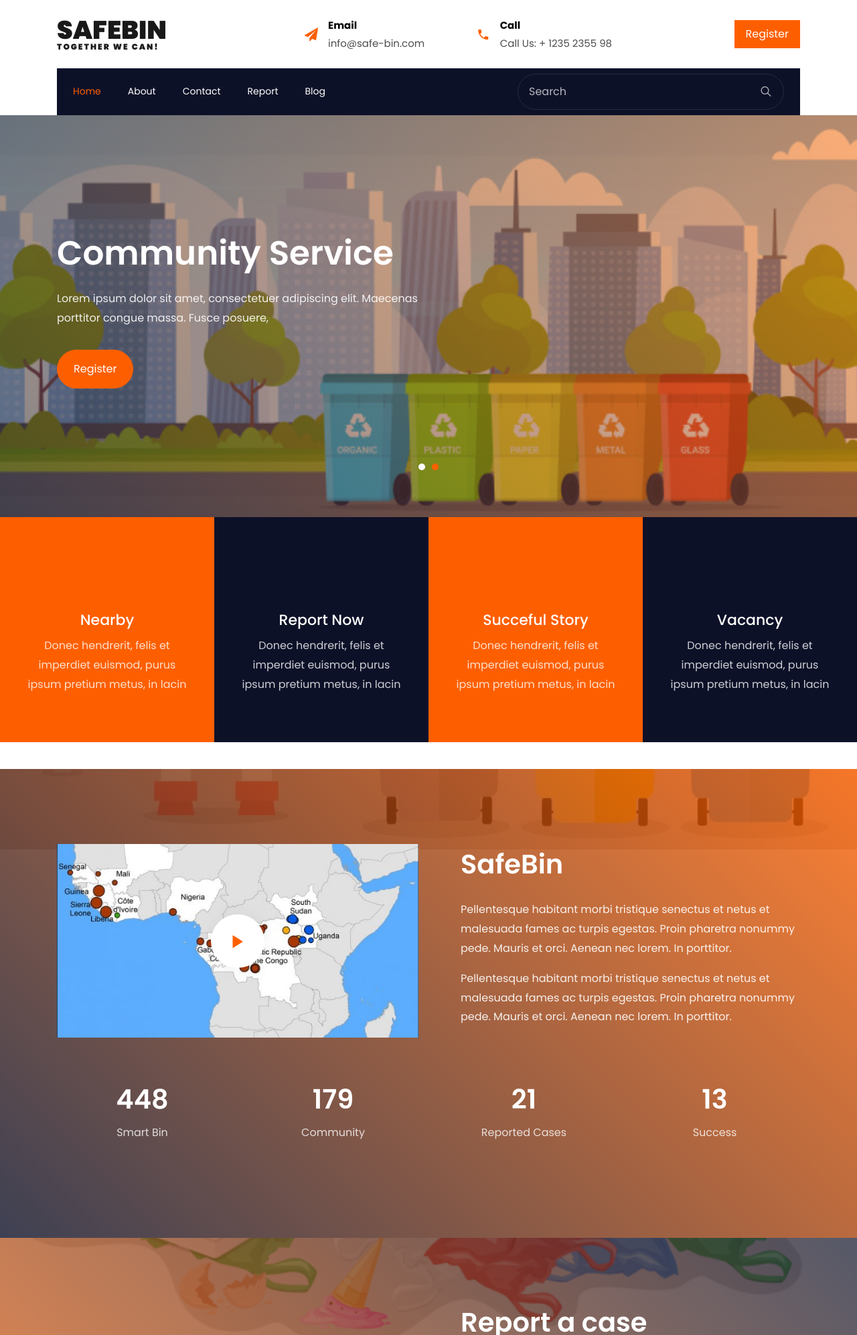
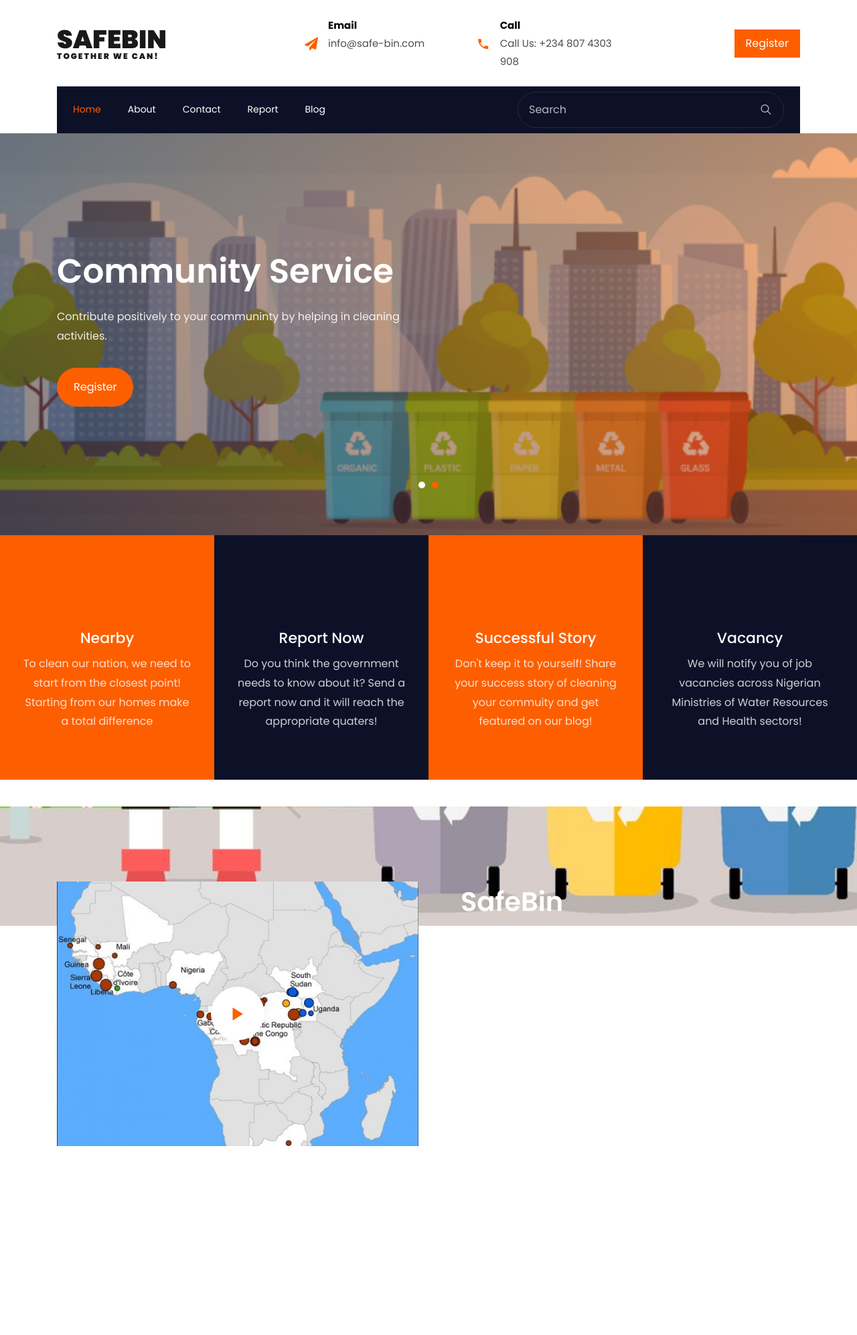
Before and after one commit to BuildForSDGCohort2/team-123-clean, a PHP site: page / in a window 1280 px wide. Shown: the top 1993 px of the page at 67% size. Run offline with PHP 8.4, Linux system fonts and the light colour scheme; some libraries are stand-ins or nearby versions; some web fonts are replaced.

Commit message:
Update index.php

```diff
--- a/index.php
+++ b/index.php
@@ -42,7 +42,7 @@
 					    	<div class="icon d-flex justify-content-center align-items-center"><span class="icon-phone2"></span></div>
 						    <div class="text">
 						    	<span>Call</span>
-						    	<span>Call Us: + 1235 2355 98</span>
+						    	<span>Call Us: +234 807 4303 908</span>
 						    </div>
 					    </div>
 					    <div class="col-md topper d-flex align-items-center justify-content-end">
@@ -71,10 +71,10 @@
 	      <div class="collapse navbar-collapse" id="ftco-nav">
 	        <ul class="navbar-nav mr-auto">
 	        	<li class="nav-item active"><a href="index.html" class="nav-link pl-0">Home</a></li>
-	        	<li class="nav-item"><a href="about.html" class="nav-link">About</a></li>
-	        	<li class="nav-item"><a href="contact.html" class="nav-link">Contact</a></li>
-	        	<li class="nav-item"><a href="Report.html" class="nav-link">Report</a></li>
-	        	<li class="nav-item"><a href="blog.html" class="nav-link">Blog</a></li>
+	        	<li class="nav-item"><a href="#about" class="nav-link">About</a></li>
+	        	<li class="nav-item"><a href="#contact" class="nav-link">Contact</a></li>
+	        	<li class="nav-item"><a href="#report" class="nav-link">Report</a></li>
+	        	<li class="nav-item"><a href="#blog" class="nav-link">Blog</a></li>
 	        </ul>
 	      </div>
 	    </div>
@@ -88,7 +88,7 @@
           <div class="row no-gutters slider-text align-items-center justify-content-start" data-scrollax-parent="true">
           <div class="col-md-6 ftco-animate">
             <h1 class="mb-4">Community Service</h1>
-            <p>Lorem ipsum dolor sit amet, consectetuer adipiscing elit. Maecenas porttitor congue massa. Fusce posuere,</p>
+            <p>Contribute positively to your communinty by helping in cleaning activities.</p>
             <p><a href="#" class="btn btn-primary px-4 py-3 mt-3">Register</a></p>
           </div>
         </div>
@@ -101,7 +101,7 @@
           <div class="row no-gutters slider-text align-items-center justify-content-start" data-scrollax-parent="true">
           <div class="col-md-6 ftco-animate">
             <h1 class="mb-4">Helping community to eradicate and curb wastes</h1>
-            <p>Donec blandit feugiat ligula. Donec hendrerit, felis et imperdiet euismod, purus ipsum pretium metus, in lacinia nulla nisl eget sapien.</p>
+            <p>Wastes don't just cause unhealthy environment, they bring ill-health and causes several diseases and distastes.</p>
             <p><a href="#" class="btn btn-primary px-4 py-3 mt-3">Report Now</a></p>
           </div>
         </div>
@@ -119,7 +119,7 @@
               </div>
               <div class="media-body p-2 mt-3">
                 <h3 class="heading">Nearby</h3>
-                <p>Donec hendrerit, felis et imperdiet euismod, purus ipsum pretium metus, in lacin</p>
+                <p>To clean our nation, we need to start from the closest point! Starting from our homes make a total difference</p>
               </div>
             </div>
           </div>
@@ -130,7 +130,7 @@
               </div>
               <div class="media-body p-2 mt-3">
                 <h3 class="heading">Report Now</h3>
-                <p>Donec hendrerit, felis et imperdiet euismod, purus ipsum pretium metus, in lacin</p>
+                <p>Do you think the government needs to know about it? Send a report now and it will reach the appropriate quaters!</p>
               </div>
             </div>
           </div>
@@ -140,8 +140,8 @@
             		<span class="flaticon-books"></span>
               </div>
               <div class="media-body p-2 mt-3">
-                <h3 class="heading">Succeful Story</h3>
-                <p>Donec hendrerit, felis et imperdiet euismod, purus ipsum pretium metus, in lacin</p>
+                <h3 class="heading">Successful Story</h3>
+                <p>Don't keep it to yourself! Share your success story of cleaning your commuity and get featured on our blog!</p>
               </div>
             </div>
           </div>
@@ -152,7 +152,7 @@
               </div>
               <div class="media-body p-2 mt-3">
                 <h3 class="heading">Vacancy</h3>
-                <p>Donec hendrerit, felis et imperdiet euismod, purus ipsum pretium metus, in lacin</p>
+                <p>We will notify you of job vacancies across Nigerian Ministries of Water Resources and Health sectors!</p>
               </div>
             </div>
           </div>
@@ -163,7 +163,7 @@
 	     <div id="breakspace"></div>
 
 
-		<section class="ftco-section ftco-counter img" id="section-counter" style="background-image: url(images/bg_3.jpg);" data-stellar-background-ratio="0.5">
+		<section id="about" class="ftco-section ftco-counter img" id="section-counter" style="background-image: url(images/bg_3.jpg);" data-stellar-background-ratio="0.5">
     	<div class="container">
     		<div class="row justify-content-center mb-5 pb-2 d-flex">
     			<div class="col-md-6 align-items-stretch d-flex">
@@ -177,9 +177,12 @@
     			</div>
           <div class="col-md-6 heading-section heading-section-white ftco-animate pl-lg-5 pt-md-0 pt-5">
             <h2 class="mb-4">SafeBin</h2>
-            <p>Pellentesque habitant morbi tristique senectus et netus et malesuada fames ac turpis egestas. Proin pharetra nonummy pede. Mauris et orci. Aenean nec lorem. In porttitor.</p>
-            <p>Pellentesque habitant morbi tristique senectus et netus et malesuada fames ac turpis egestas. Proin pharetra nonummy pede. Mauris et orci. Aenean nec lorem. In porttitor.</p>
-          </div>
+            	<p>Our Core Values
+		<p>Track wastes in the society
+		<p>Engage in community service by partaking in cleaning activities while earning badges
+		<p>Help communicate to the government on dirty communities needing attention
+		<p>Publicize neatness and its health advantages to personal and community hygiene
+	  </div>
         </div>
     		<div class="row d-md-flex align-items-center justify-content-center">
     			<div class="col-lg-12">
@@ -198,7 +201,7 @@
 		            	<div class="icon"><span class="flaticon-doctor"></span></div>
 		              <div class="text">
 		                <strong class="number" data-number="200">0</strong>
-		                <span>Community</span>
+		                <span>Communities</span>
 		              </div>
 		            </div>
 		          </div>
@@ -230,7 +233,7 @@
 
 
 
-    <section class="ftco-section ftco-consult ftco-no-pt ftco-no-pb" style="background-image: url(images/bg_5.jpg);" data-stellar-background-ratio="0.5">
+    <section class="ftco-section ftco-consult ftco-no-pt ftco-no-pb" id="report" style="background-image: url(images/bg_5.jpg);" data-stellar-background-ratio="0.5">
     	<div class="overlay"></div>
     	<div class="container">
     		<div class="row justify-content-end">
@@ -284,7 +287,7 @@
     	</div>
     </section>
 
-		<section class="ftco-section bg-light">
+		<section class="ftco-section bg-light" id="blog">
 			<div class="container">
 				<div class="row justify-content-center mb-5 pb-2">
           <div class="col-md-8 text-center heading-section ftco-animate">
```
